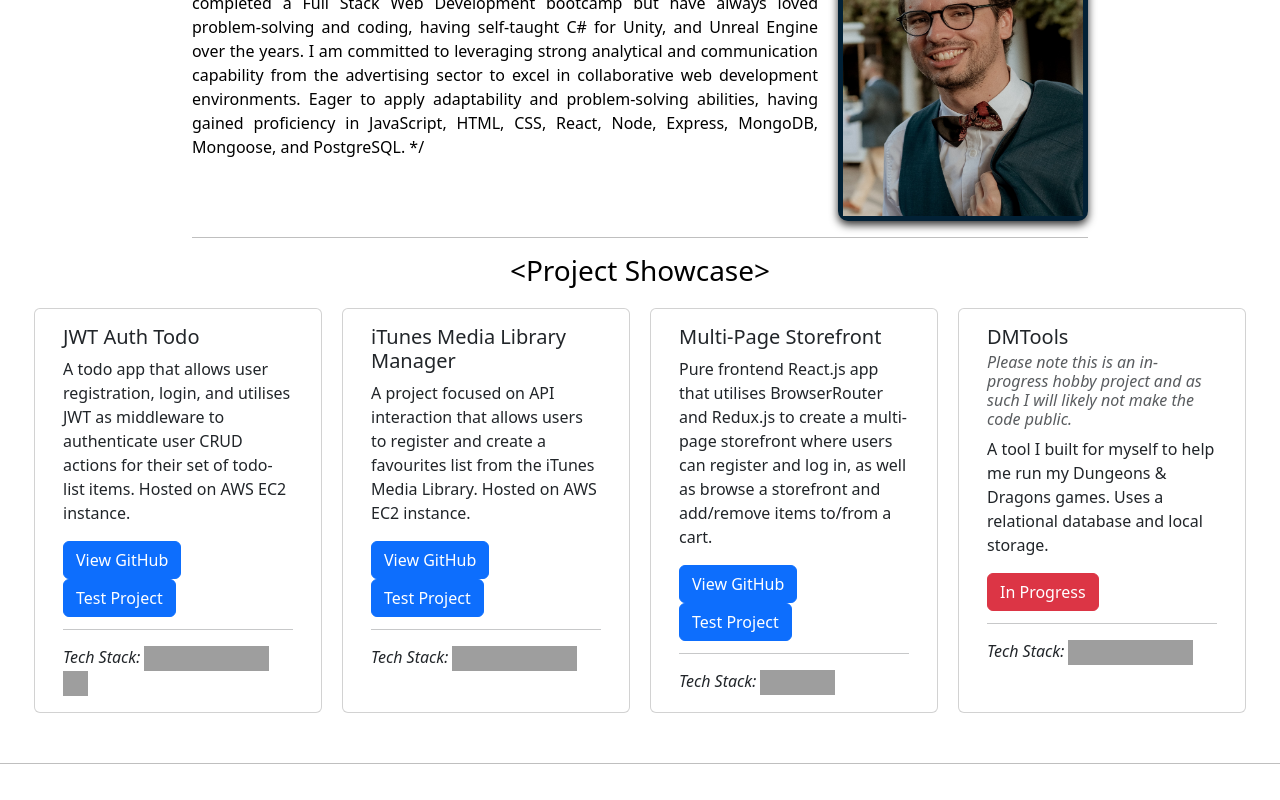
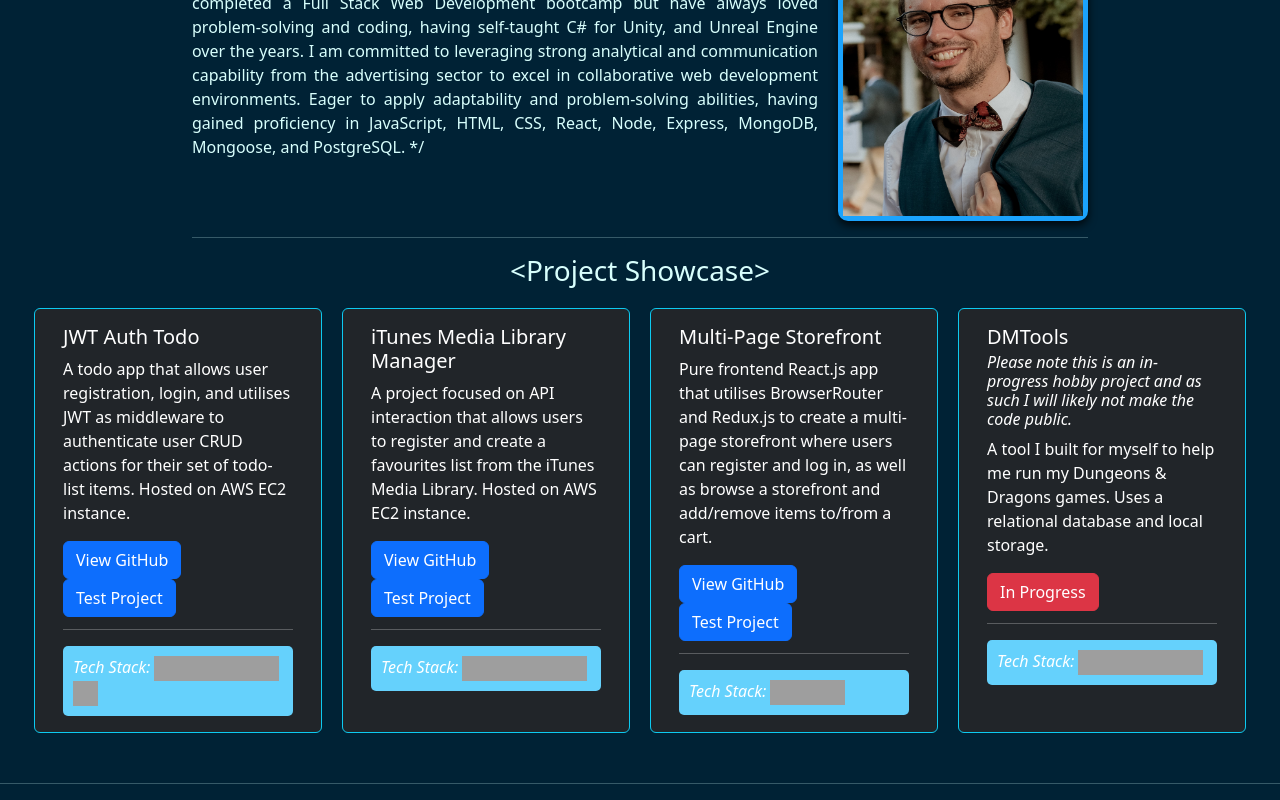
Before and after one commit to ReneVorsterCode/portfolio, a React (Vite) app: page / in a window 1280 px wide. Shown: the part 389-1189 px from the top of the page. Built offline with nearby package versions, Linux system fonts and the light colour scheme; grey boxes are pictures that could not be loaded.

Commit message:
Update main branch.

```diff
--- a/src/App.css
+++ b/src/App.css
@@ -8,7 +8,7 @@
   }
 }
 
-:root {
+.dark-mode {
   --background-color: #ffffff;
   /* Default light mode background */
   --text-color: #000000;
@@ -24,11 +24,11 @@ body {
   font-family: Arial, sans-serif;
 }
 
-.dark-mode {
+:root {
   --background-color: #002235;
-  /* Dark mode background */
+  /* Default Dark mode background */
   --text-color: #d8fffd;
-  /* Dark mode text color */
+  /* Default Dark mode text color */
   --navbar-background-colour: #1ba3fd;
 }
 
--- a/src/components/home.jsx
+++ b/src/components/home.jsx
@@ -8,14 +8,14 @@ import cvPhoto from "../assets/cvphoto.jpg";
 import { useEffect, useState } from "react";
 
 export default function Home() {
-  const [isDarkMode, setIsDarkMode] = useState(false);
+  const [isDarkMode, setIsDarkMode] = useState(true);
 
   const toggleDarkMode = () => {
     setIsDarkMode((prevMode) => !prevMode);
     if (!isDarkMode) {
+      document.body.classList.remove("dark-mode");
+    } else {
       document.body.classList.add("dark-mode");
-    } else {
-      document.body.classList.remove("dark-mode");
     }
   };
 
@@ -138,19 +138,11 @@ export default function Home() {
               borderRadius: "5px",
             }}
           >
-            {isDarkMode ? (
             <img
               src="https://img.icons8.com/?size=100&id=5Yjf1lCjbLsy&format=png&color=000000"
               width={25}
               height={25}
             ></img>
-            ) : (
-              <img
-                src="https://img.icons8.com/?size=100&id=5Yjf1lCjbLsy&format=png&color=000000"
-                width={25}
-                height={25}
-              ></img>
-            )}
           </button>
           <p id="mainSubHeader" className="mainSubHeader">
             // Junior Full Stack Web Developer
@@ -282,7 +274,13 @@ export default function Home() {
       </h3>
       <div className="projectSection sectionSharedProps">
         <Row>
-          <Card className="projectCard" style={{ width: "18rem" }}>
+          <Card
+            className="projectCard"
+            style={{ width: "18rem" }}
+            bg={isDarkMode ? "dark" : "light"}
+            text={isDarkMode ? "white" : "dark"}
+            border={isDarkMode ? "info" : "primary"}
+          >
             <Card.Body>
               <Card.Title>JWT Auth Todo</Card.Title>
               <Card.Text>
@@ -311,6 +309,14 @@ export default function Home() {
               </Button>
               <Card.Subtitle>
                 <hr></hr>
+                <div
+                  className="techStackBox"
+                  style={{
+                    backgroundColor: isDarkMode ? "#65d1fc" : "transparent", // Gray box in dark mode
+                    borderRadius: "5px", // Optional: Rounded corners
+                    padding: "10px", // Optional: Add padding for spacing
+                  }}
+                >
                   <i>Tech Stack: </i>
                   <img
                     src="https://img.icons8.com/color/512/javascript.png"
@@ -342,11 +348,18 @@ export default function Home() {
                     width={25}
                     height={25}
                   ></img>
+                </div>
               </Card.Subtitle>
             </Card.Body>
           </Card>
 
-          <Card className="projectCard" style={{ width: "18rem" }}>
+          <Card
+            className="projectCard"
+            style={{ width: "18rem" }}
+            bg={isDarkMode ? "dark" : "light"}
+            text={isDarkMode ? "white" : "dark"}
+            border={isDarkMode ? "info" : "primary"}
+          >
             <Card.Body>
               <Card.Title>iTunes Media Library Manager</Card.Title>
               <Card.Text>
@@ -375,6 +388,14 @@ export default function Home() {
               </Button>
               <Card.Subtitle>
                 <hr></hr>
+                <div
+                  className="techStackBox"
+                  style={{
+                    backgroundColor: isDarkMode ? "#65d1fc" : "transparent", // Gray box in dark mode
+                    borderRadius: "5px", // Optional: Rounded corners
+                    padding: "10px", // Optional: Add padding for spacing
+                  }}
+                >
                   <i>Tech Stack: </i>
                   <img
                     src="https://img.icons8.com/color/512/javascript.png"
@@ -401,11 +422,18 @@ export default function Home() {
                     width={25}
                     height={25}
                   ></img>
+                </div>
               </Card.Subtitle>
             </Card.Body>
           </Card>
 
-          <Card className="projectCard" style={{ width: "18rem" }}>
+          <Card
+            className="projectCard"
+            style={{ width: "18rem" }}
+            bg={isDarkMode ? "dark" : "light"}
+            text={isDarkMode ? "white" : "dark"}
+            border={isDarkMode ? "info" : "primary"}
+          >
             <Card.Body>
               <Card.Title>Multi-Page Storefront</Card.Title>
               <Card.Text>
@@ -438,6 +466,14 @@ export default function Home() {
               </Button>
               <Card.Subtitle>
                 <hr></hr>
+                <div
+                  className="techStackBox"
+                  style={{
+                    backgroundColor: isDarkMode ? "#65d1fc" : "transparent", // Gray box in dark mode
+                    borderRadius: "5px", // Optional: Rounded corners
+                    padding: "10px", // Optional: Add padding for spacing
+                  }}
+                >
                   <i>Tech Stack: </i>
                   <img
                     src="https://img.icons8.com/color/512/javascript.png"
@@ -454,14 +490,23 @@ export default function Home() {
                     width={25}
                     height={25}
                   ></img>
+                </div>
               </Card.Subtitle>
             </Card.Body>
           </Card>
 
-          <Card className="projectCard" style={{ width: "18rem" }}>
+          <Card
+            className="projectCard"
+            style={{ width: "18rem" }}
+            bg={isDarkMode ? "dark" : "light"}
+            text={isDarkMode ? "white" : "dark"}
+            border={isDarkMode ? "info" : "primary"}
+          >
             <Card.Body>
               <Card.Title>DMTools</Card.Title>
-              <Card.Subtitle className="mb-2 text-muted">
+              <Card.Subtitle
+                className={`mb-2 ${isDarkMode ? "text-white" : "text-muted"}`}
+              >
                 <i>
                   Please note this is an in-progress hobby project and as such I
                   will likely not make the code public.
@@ -474,6 +519,14 @@ export default function Home() {
               <Button variant="danger">In Progress</Button>
               <Card.Subtitle>
                 <hr></hr>
+                <div
+                  className="techStackBox"
+                  style={{
+                    backgroundColor: isDarkMode ? "#65d1fc" : "transparent", // Gray box in dark mode
+                    borderRadius: "5px", // Optional: Rounded corners
+                    padding: "10px", // Optional: Add padding for spacing
+                  }}
+                >
                   <i>Tech Stack: </i>
                   <img
                     src="https://img.icons8.com/color/512/javascript.png"
@@ -500,6 +553,7 @@ export default function Home() {
                     width={25}
                     height={25}
                   ></img>
+                </div>
               </Card.Subtitle>
             </Card.Body>
           </Card>
--- a/src/main.jsx
+++ b/src/main.jsx
@@ -1,6 +1,5 @@
 import { StrictMode } from "react";
 import { createRoot } from "react-dom/client";
-import "./index.css";
 import App from "./App.jsx";
 
 createRoot(document.getElementById("root")).render(
```
Lines whose indentation alone changed are shown as unchanged.
